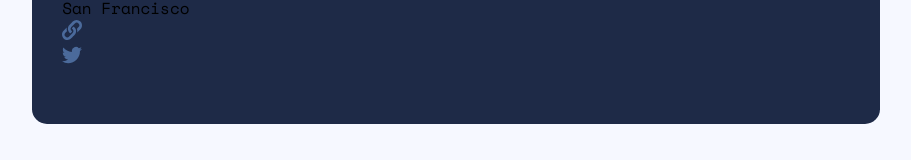
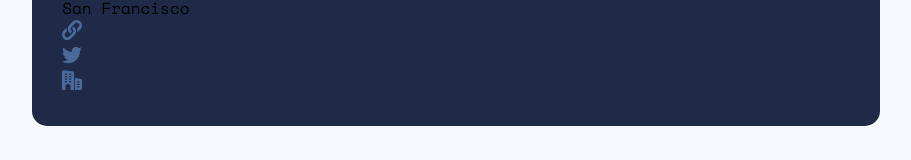
Before and after one commit to gia-grigalashvili/github-user-search-app--react-ty, a React (Vite) app: page / in a window 1280 px wide. Shown: the part 399-559 px from the top of the page, without its empty margins (184-1095 px from the left). Built offline with nearby package versions, Linux system fonts and the light colour scheme; a web font is replaced by a local one.

Commit message:
import company img

```diff
--- a/src/components/Container.tsx
+++ b/src/components/Container.tsx
@@ -3,6 +3,7 @@ import styled from "styled-components";
 import location from "/public/images/icon-location.svg";
 import share from "/public/images/icon-website.svg";
 import twitter from "/public/images/icon-twitter.svg";
+import company from "/public/images/icon-company.svg";
 function Container() {
   return (
     <Contianerdiv>
@@ -50,7 +51,7 @@ function Container() {
           <p></p>
         </div>
         <div className="info-1-text">
-          <img src="" alt="" />
+          <img src={company} alt="" />
           <p></p>
         </div>
       </div>
```
